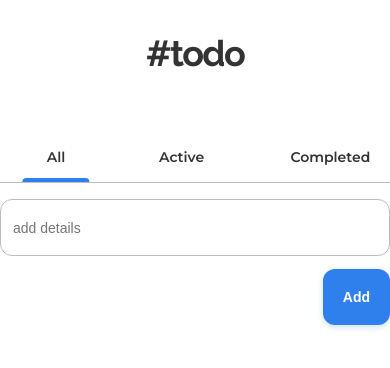
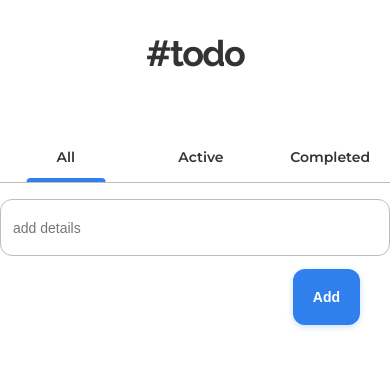
Before and after one commit to HoVanDi/todo_list, a React (Create React App) app: page / in a window 390 px wide. Shown: the top 368 px of the page. Built offline with nearby package versions, Linux system fonts and the light colour scheme.

Commit message:
update Responsive

```diff
--- a/src/components/CompletedComponent/style.module.css
+++ b/src/components/CompletedComponent/style.module.css
@@ -21,3 +21,9 @@
   background-color: #dfdfdf54;
   cursor: pointer;
 }
+
+@media (max-width: 768px) {
+  .navigationCompleted {
+    padding: 16px 5.1%;
+  }
+}
--- a/src/components/ResultComponent/style.module.css
+++ b/src/components/ResultComponent/style.module.css
@@ -113,8 +113,8 @@ button.btn:hover {
     width: max-content;
     margin-top: 70px;
     padding: 20px 20px;
-    position:absolute;
-    right: 0;
+    position: absolute;
+    right: 30px;
   }
 
   input.formControl {
@@ -125,4 +125,12 @@ button.btn:hover {
     display: grid;
     margin-bottom: 90px;
   }
+
+  .btnDeleteall {
+    right: 30px;
+  }
+
+  .result .iconDelete {
+    right: 30px;
+  }
 }
```
